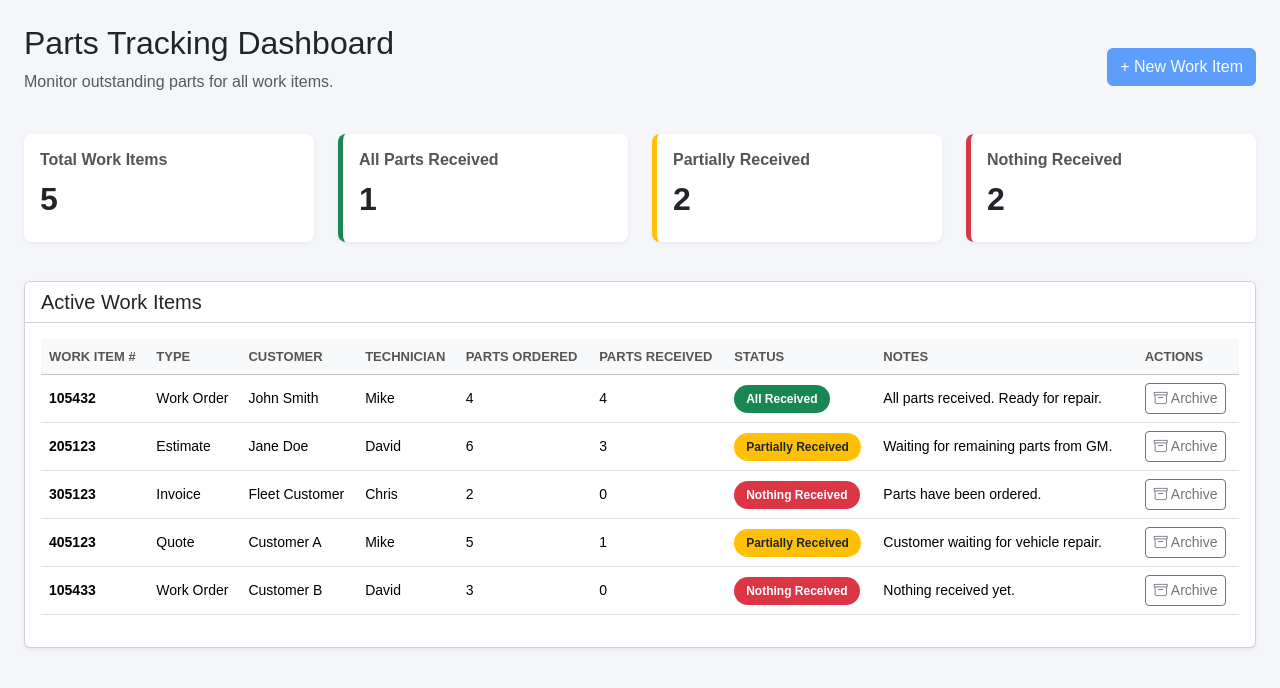
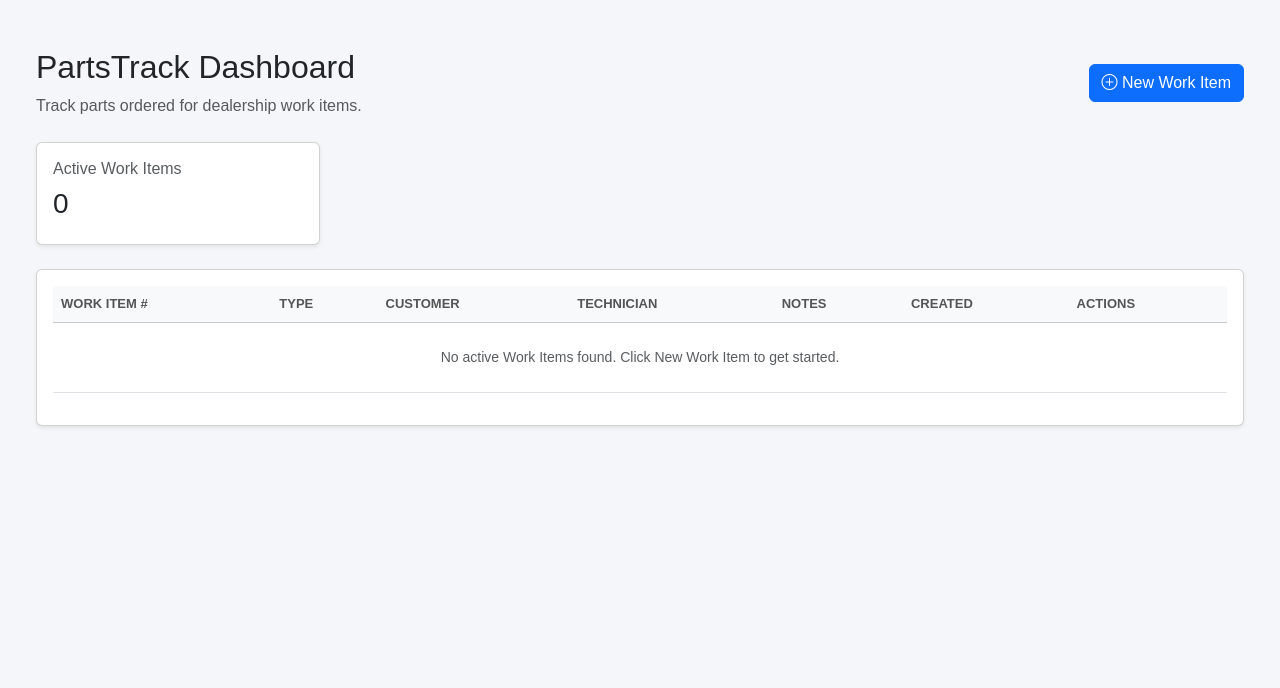
Before and after one commit to janfloris/PartsTrack, a Flask app: page / in a window 1280 px wide. Shown: the part 56-744 px from the top of the page. Run offline with Flask 3, Linux system fonts and the light colour scheme.

Commit message:
Add and archive working

```diff
--- a/app/routes.py
+++ b/app/routes.py
@@ -1,109 +1,75 @@
 
-from flask import Blueprint, render_template, redirect, url_for, session
+from flask import (
+    Blueprint,
+    render_template,
+    redirect,
+    url_for,
+    request,
+    flash
+)
+
+from app import db
+from app.models import WorkItem
 
 main = Blueprint("main", __name__)
 
 
-# Sample work items
-work_items = [
-    {
-        "number": "105432",
-        "type": "Work Order",
-        "customer": "John Smith",
-        "technician": "Mike",
-        "parts_ordered": 4,
-        "parts_received": 4,
-        "status": "Green",
-        "notes": "All parts received. Ready for repair."
-    },
-    {
-        "number": "205123",
-        "type": "Estimate",
-        "customer": "Jane Doe",
-        "technician": "David",
-        "parts_ordered": 6,
-        "parts_received": 3,
-        "status": "Yellow",
-        "notes": "Waiting for remaining parts from GM."
-    },
-    {
-        "number": "305123",
-        "type": "Invoice",
-        "customer": "Fleet Customer",
-        "technician": "Chris",
-        "parts_ordered": 2,
-        "parts_received": 0,
-        "status": "Red",
-        "notes": "Parts have been ordered."
-    },
-    {
-        "number": "405123",
-        "type": "Quote",
-        "customer": "Customer A",
-        "technician": "Mike",
-        "parts_ordered": 5,
-        "parts_received": 1,
-        "status": "Yellow",
-        "notes": "Customer waiting for vehicle repair."
-    },
-    {
-        "number": "105433",
-        "type": "Work Order",
-        "customer": "Customer B",
-        "technician": "David",
-        "parts_ordered": 3,
-        "parts_received": 0,
-        "status": "Red",
-        "notes": "Nothing received yet."
-    }
-]
-
-
 @main.route("/")
 def dashboard():
+    work_items = WorkItem.query.filter_by(
+        is_archived=False
+    ).order_by(WorkItem.created_at.desc()).all()
 
-    archived_items = session.get("archived_items", [])
-
-    active_work_items = [
-        item for item in work_items
-        if item["number"] not in archived_items
-    ]
-
-    total_items = len(active_work_items)
-
-    green_count = sum(
-        1 for item in active_work_items
-        if item["status"] == "Green"
-    )
-
-    yellow_count = sum(
-        1 for item in active_work_items
-        if item["status"] == "Yellow"
-    )
-
-    red_count = sum(
-        1 for item in active_work_items
-        if item["status"] == "Red"
-    )
+    total_items = len(work_items)
 
     return render_template(
         "dashboard.html",
-        work_items=active_work_items,
-        total_items=total_items,
-        green_count=green_count,
-        yellow_count=yellow_count,
-        red_count=red_count
+        work_items=work_items,
+        total_items=total_items
     )
 
 
-@main.route("/archive/<work_item_number>", methods=["POST"])
-def archive_work_item(work_item_number):
+@main.route("/new-work-item", methods=["GET", "POST"])
+def new_work_item():
+    if request.method == "POST":
+        number = request.form.get("number", "").strip()
+        item_type = request.form.get("type", "").strip()
+        customer = request.form.get("customer", "").strip()
+        technician = request.form.get("technician", "").strip()
+        notes = request.form.get("notes", "").strip()
 
-    archived_items = session.get("archived_items", [])
+        if not number or not item_type or not customer:
+            flash(
+                "Work Item Number, Type, and Customer are required.",
+                "danger"
+            )
+            return redirect(url_for("main.new_work_item"))
 
-    if work_item_number not in archived_items:
-        archived_items.append(work_item_number)
+        work_item = WorkItem(
+            number=number,
+            type=item_type,
+            customer=customer,
+            technician=technician,
+            notes=notes
+        )
 
-    session["archived_items"] = archived_items
+        db.session.add(work_item)
+        db.session.commit()
+
+        flash("Work Item created successfully!", "success")
+
+        return redirect(url_for("main.dashboard"))
+
+    return render_template("new_work_item.html")
+
+
+@main.route("/archive/<int:item_id>", methods=["POST"])
+def archive_work_item(item_id):
+    work_item = db.session.get(WorkItem, item_id)
+
+    if work_item:
+        work_item.is_archived = True
+        db.session.commit()
+        flash("Work Item archived successfully.", "success")
 
     return redirect(url_for("main.dashboard"))
--- a/app/templates/dashboard.html
+++ b/app/templates/dashboard.html
@@ -3,170 +3,117 @@
 
 {% block content %}
 
+<div class="container-fluid mt-4">
+
     <div class="d-flex justify-content-between align-items-center mb-4">
-
         <div>
-        <h2>Parts Tracking Dashboard</h2>
-        <p class="text-muted">
-            Monitor outstanding parts for all work items.
+            <h2>PartsTrack Dashboard</h2>
+            <p class="text-muted mb-0">
+                Track parts ordered for dealership work items.
             </p>
         </div>
 
-    <button class="btn btn-primary" disabled>
-        + New Work Item
-    </button>
-
+        <a href="{{ url_for('main.new_work_item') }}"
+           class="btn btn-primary">
+            <i class="bi bi-plus-circle"></i>
+            New Work Item
+        </a>
     </div>
 
+    {% with messages = get_flashed_messages(with_categories=true) %}
+        {% if messages %}
+            {% for category, message in messages %}
+                <div class="alert alert-{{ category }} alert-dismissible fade show"
+                     role="alert">
+                    {{ message }}
 
-<!-- Dashboard Counters -->
+                    <button type="button"
+                            class="btn-close"
+                            data-bs-dismiss="alert">
+                    </button>
+                </div>
+            {% endfor %}
+        {% endif %}
+    {% endwith %}
 
     <div class="row mb-4">
 
         <div class="col-md-3">
-        <div class="card dashboard-card">
+            <div class="card shadow-sm">
                 <div class="card-body">
-                <h6>Total Work Items</h6>
-                <h2>{{ total_items }}</h2>
-            </div>
-        </div>
-    </div>
-
-    <div class="col-md-3">
-        <div class="card dashboard-card status-green">
-            <div class="card-body">
-                <h6>All Parts Received</h6>
-                <h2>{{ green_count }}</h2>
-            </div>
-        </div>
-    </div>
-
-    <div class="col-md-3">
-        <div class="card dashboard-card status-yellow">
-            <div class="card-body">
-                <h6>Partially Received</h6>
-                <h2>{{ yellow_count }}</h2>
-            </div>
-        </div>
-    </div>
-
-    <div class="col-md-3">
-        <div class="card dashboard-card status-red">
-            <div class="card-body">
-                <h6>Nothing Received</h6>
-                <h2>{{ red_count }}</h2>
+                    <h6 class="text-muted">Active Work Items</h6>
+                    <h3>{{ total_items }}</h3>
                 </div>
             </div>
         </div>
 
     </div>
 
-
-<!-- Work Items Table -->
-
     <div class="card shadow-sm">
-
-    <div class="card-header bg-white">
-        <h5 class="mb-0">Active Work Items</h5>
-    </div>
-
         <div class="card-body">
 
             <div class="table-responsive">
 
                 <table class="table table-hover align-middle">
 
-
                     <thead class="table-light">
-
                         <tr>
                             <th>Work Item #</th>
                             <th>Type</th>
                             <th>Customer</th>
                             <th>Technician</th>
-                        <th>Parts Ordered</th>
-                        <th>Parts Received</th>
-                        <th>Status</th>
                             <th>Notes</th>
+                            <th>Created</th>
                             <th>Actions</th>
                         </tr>
-
                     </thead>
-
 
                     <tbody>
 
                         {% for item in work_items %}
 
                         <tr>
+                            <td>
+                                <strong>{{ item.number }}</strong>
+                            </td>
 
-                        <td class="fw-bold">
-                            {{ item.number }}
+                            <td>{{ item.type }}</td>
+
+                            <td>{{ item.customer }}</td>
+
+                            <td>{{ item.technician or "-" }}</td>
+
+                            <td class="notes-cell">
+                                {{ item.notes or "-" }}
                             </td>
 
                             <td>
-                            {{ item.type }}
+                                {{ item.created_at.strftime("%Y-%m-%d") }}
                             </td>
 
                             <td>
-                            {{ item.customer }}
-                        </td>
+                                <form method="POST"
+                                      action="{{ url_for('main.archive_work_item', item_id=item.id) }}"
+                                      onsubmit="return confirm('Archive this Work Item?');">
 
-                        <td>
-                            {{ item.technician }}
-                        </td>
-
-                        <td>
-                            {{ item.parts_ordered }}
-                        </td>
-
-                        <td>
-                            {{ item.parts_received }}
-                        </td>
-
-                        <td>
-
-                            <span class="badge status-badge
-                                {% if item.status == 'Green' %}
-                                    badge-green
-                                {% elif item.status == 'Yellow' %}
-                                    badge-yellow
-                                {% else %}
-                                    badge-red
-                                {% endif %}">
-
-                                {% if item.status == 'Green' %}
-                                    All Received
-                                {% elif item.status == 'Yellow' %}
-                                    Partially Received
-                                {% else %}
-                                    Nothing Received
-                                {% endif %}
-
-                            </span>
-
-                        </td>
-
-                        <td class="notes-cell">
-                            {{ item.notes }}
-                        </td>
-
-                        <td>
-                            <form
-                                method="POST"
-                                action="{{ url_for('main.archive_work_item',
-                                                work_item_number=item.number) }}"
-                                onsubmit="return confirm('Are you sure you want to archive this work item?');">
-
-                                <button type="submit" class="btn btn-sm btn-outline-secondary">
+                                    <button type="submit"
+                                            class="btn btn-sm btn-outline-secondary">
                                         <i class="bi bi-archive"></i>
                                         Archive
                                     </button>
 
                                 </form>
                             </td>
+                        </tr>
 
+                        {% else %}
 
+                        <tr>
+                            <td colspan="7"
+                                class="text-center text-muted py-4">
+                                No active Work Items found.
+                                Click New Work Item to get started.
+                            </td>
                         </tr>
 
                         {% endfor %}
@@ -178,6 +125,7 @@
             </div>
 
         </div>
+    </div>
 
 </div>
 
```
Also changed, not shown: app/__init__.py (+16 -0 lines), app/models.py (added, +28 -0 lines), app/templates/new_work_item.html (added, +92 -0 lines), config.py (+8 -0 lines), partstrack.db (added). Lines whose indentation alone changed are shown as unchanged.
